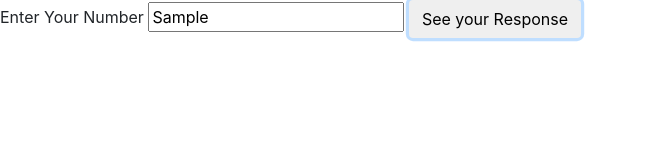
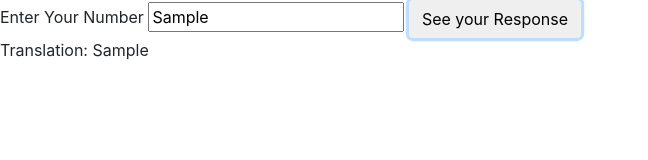
Before and after one commit to StevenFleming/Project-Week3, a plain HTML site: page index.html in a window 1280 px wide. Both pictures are taken after typing "Sample" into the empty fields and a click on the button "See your Response". Shown: the whole page, without its empty margins (0-648 px from the left). Drawn offline with Linux system fonts and the light colour scheme.

Commit message:
shows translation

```diff
--- a/index.html
+++ b/index.html
@@ -12,9 +12,6 @@
       <label for="beepBoop">Enter Your Number</label>
       <input type="text" id="userInput">
       <button type ="submit" class ="btn"> See your Response</button>
-      <div id ="Show">
-
-      </div>
-
+      <div id="output"></div>
   </body>
   </html
--- a/js/scripts.js
+++ b/js/scripts.js
@@ -12,6 +12,8 @@ $(document).ready(function(){
     event.preventDefault();
     var input = $("#userInput").val();
     console.log(input);
+    var output = (input);
+    $("#output").text(`Translation: ${output}`)
   });
 });
 
```
